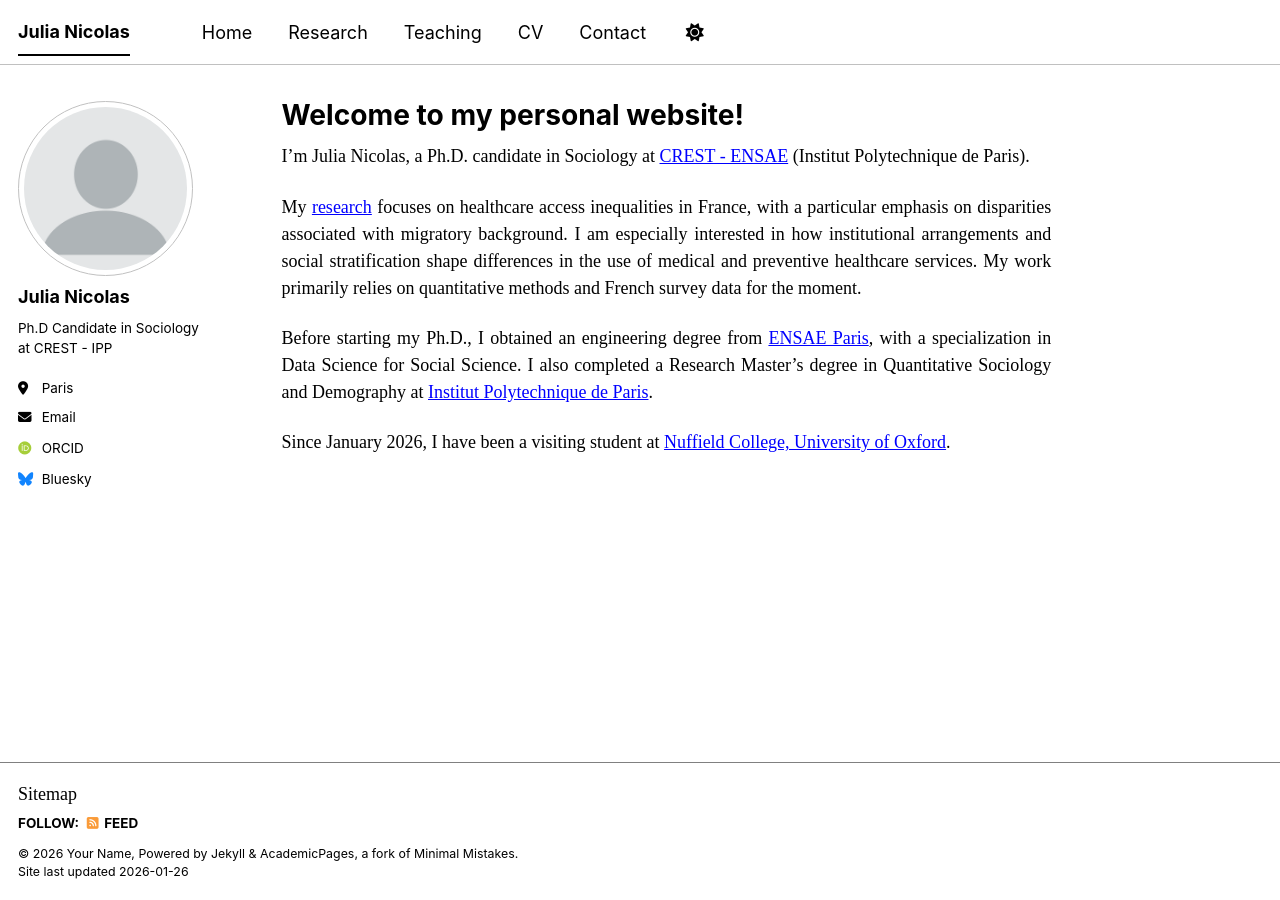
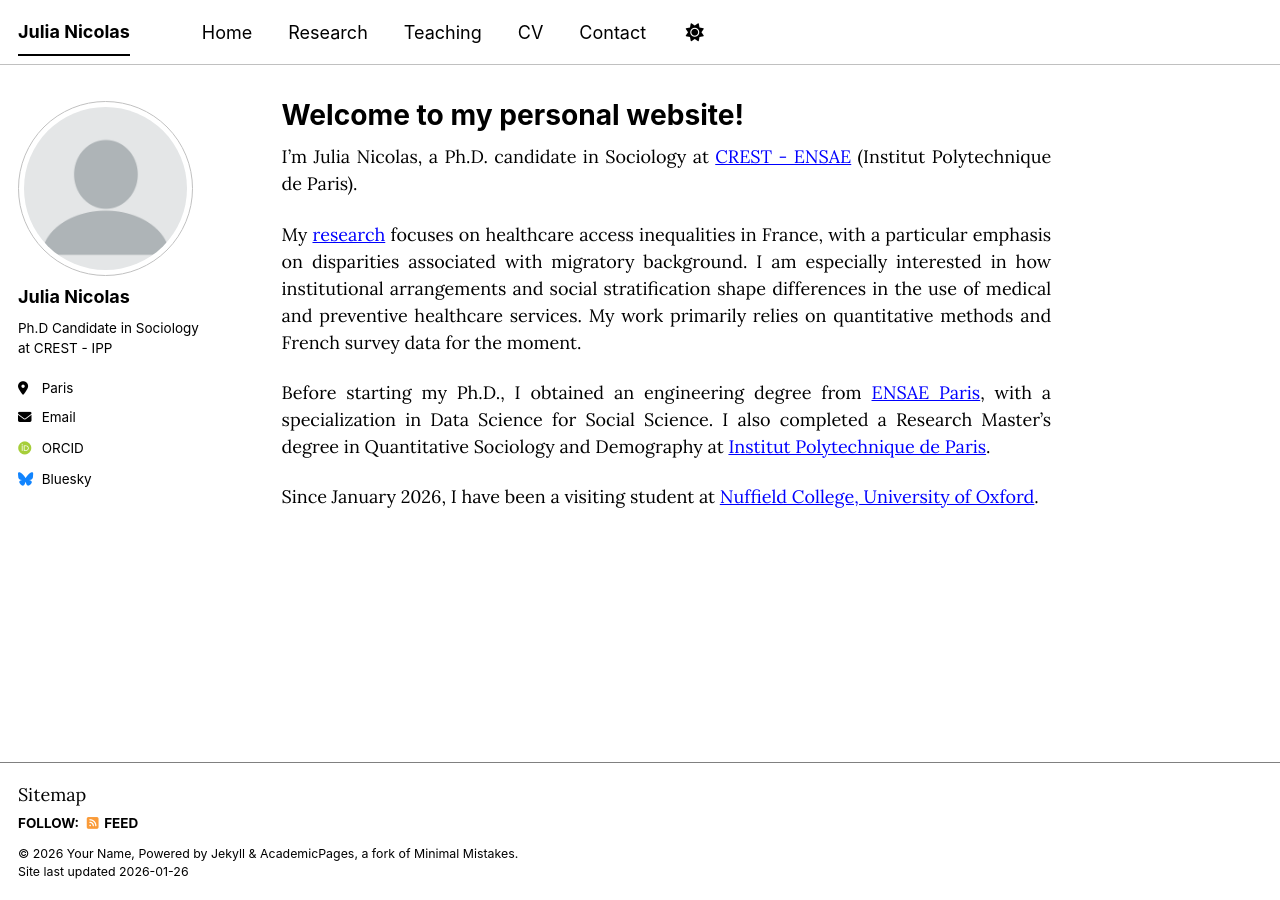
Before and after one commit to Julia-Nicolas/julia-nicolas.github.io, a Jekyll site: the page built from _pages/about.md, in a window 1280 px wide. Built offline with Jekyll 4.4.1, drawn with Linux system fonts in a browser that asks for light colours; some web fonts are replaced; a script bundle is joined from its source files by our own code; library files that are not in the unit come from our copies.

Commit message:
Update head.html

```diff
--- a/_includes/head.html
+++ b/_includes/head.html
@@ -14,3 +14,5 @@
 
 <!-- For all browsers -->
 <link rel="stylesheet" href="{{ base_path }}/assets/css/main.css">
+
+<link href="https://fonts.googleapis.com/css2?family=Lora:wght@400;500;600&display=swap" rel="stylesheet">
```
